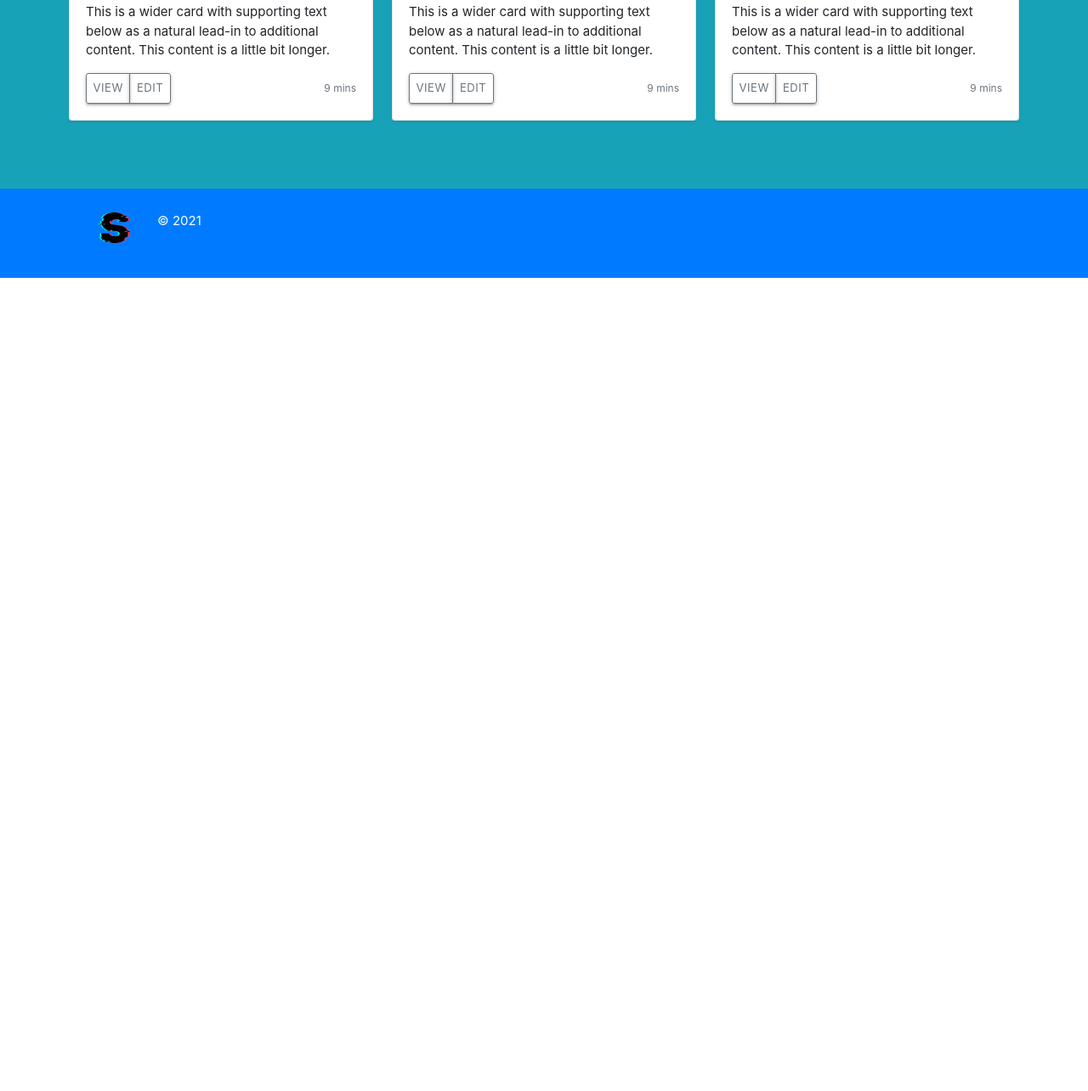
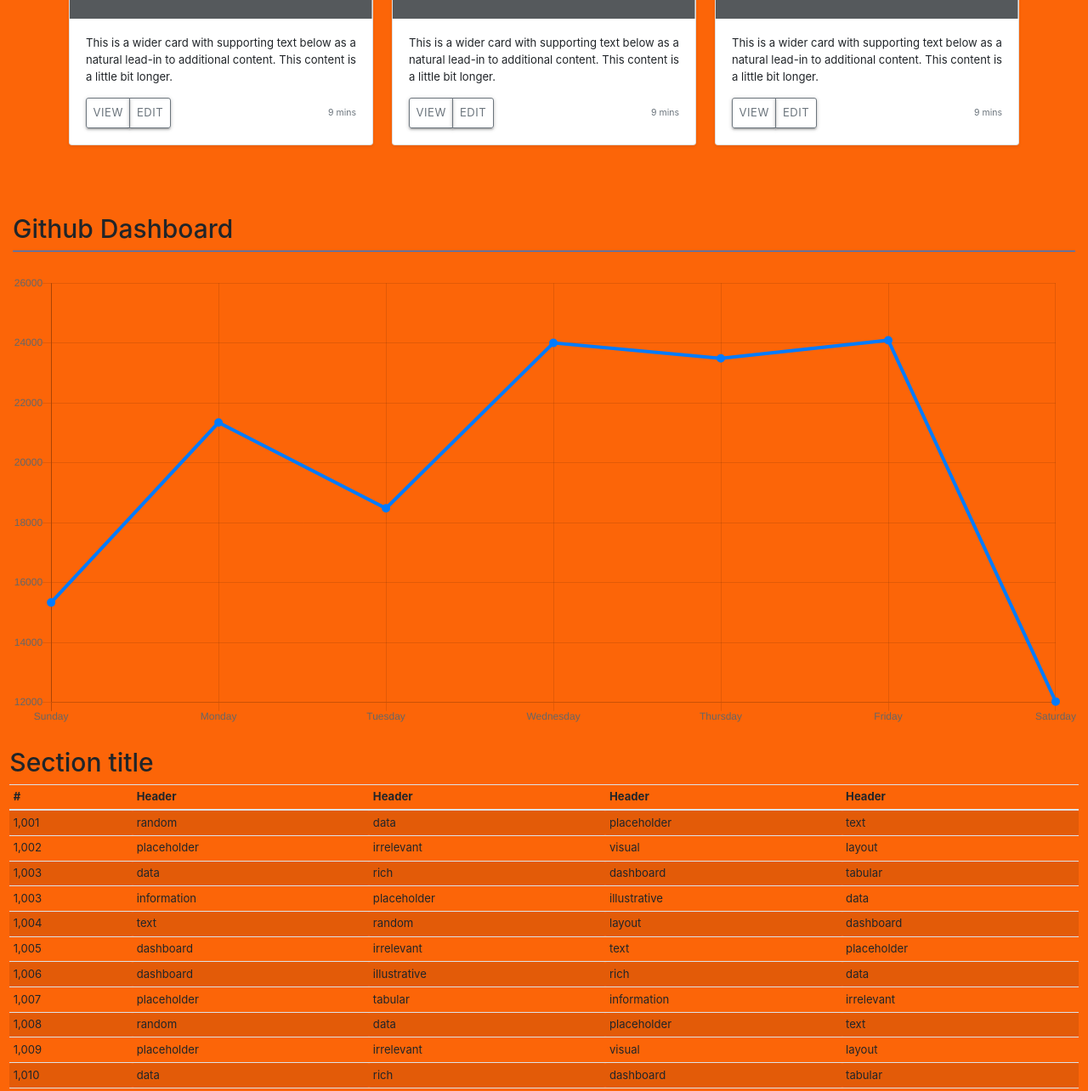
Before and after one commit to Saliim17/Saliim17.github.io, a plain HTML site: page index.html in a window 1280 px wide. Shown: the part 1516-2800 px from the top of the page at 85% size. Before the commit the page ends 1843 px from the top, so only its background shows below. Drawn offline with nearby package versions, Linux system fonts and the light colour scheme.

Commit message:
improve color combination

```diff
--- a/index.html
+++ b/index.html
@@ -47,6 +47,7 @@
     <!-- Custom styles for this template -->
     <link href="css/headers.css" rel="stylesheet">
     <link href="css/footers.css" rel="stylesheet">
+    <link href="css/dashboard.css" rel="stylesheet">
   </head>
   <body>
     <a id="up"></a>
@@ -122,9 +123,9 @@
     </div>
   </header>
 </main>
-<div class="bg-info">
+<div style="background-color:#fc6508;">
   <div class="container px-4 py-5" id="custom-cards">
-    <h2 class="pb-2 border-bottom">What to see</h2>
+    <h2 class="pb-2 border-bottom border-primary">What to see</h2>
 
     <div class="row row-cols-1 row-cols-lg-3 align-items-stretch g-4 py-5">
       <div class="col">
@@ -177,7 +178,7 @@
         <div class="card card-cover h-100 overflow-hidden text-white bg-dark rounded-5 shadow-lg" style="background-image: url('rss/external-content.duckduckgo.com.png');">
           <div class="d-flex flex-column h-100 p-5 pb-3 text-white text-shadow-1">
             <h2 class="pt-5 mt-5 mb-4 display-6 lh-1 fw-bold text-success">Latest University Practices</h2>
-              <a href="https://github.com/Saliim17/Java-Practices" target="_blank" class="btn btn-primary stretched-link btn-success">Latest University Practices</a>
+              <a href="https://github.com/Saliim17/Java-Practices" target="_blank" class="btn btn-primary stretched-link btn-success">JAVA Practices</a>
 
             <ul class="d-flex list-unstyled mt-auto">
               <li class="me-auto">
@@ -198,9 +199,9 @@
     </div>
   </div>
 
-  <div class="album py-5 bg-info">
+  <div class="album py-5" style="background-color:#fc6508;">
     <div class="container ">
-
+      <h2 class="pb-2 border-bottom border-primary">Repositories</h2>
       <div class="row row-cols-1 row-cols-sm-2 row-cols-md-3 g-3">
         <div class="col">
           <div class="card shadow-sm">
@@ -306,6 +307,143 @@
       </div>
     </div>
   </div>
+  <div class="container-fluid">
+    <h2 class="pb-2 border-bottom border-primary">Github Dashboard</h2>
+    <div class="row">
+      <main class="">
+        <canvas class="my-4 w-100" id="myChart" width="900" height="380"></canvas>
+
+        <h2>Section title</h2>
+        <div class="table-responsive">
+          <table class="table table-striped table-sm">
+            <thead>
+              <tr>
+                <th scope="col">#</th>
+                <th scope="col">Header</th>
+                <th scope="col">Header</th>
+                <th scope="col">Header</th>
+                <th scope="col">Header</th>
+              </tr>
+            </thead>
+            <tbody>
+              <tr>
+                <td>1,001</td>
+                <td>random</td>
+                <td>data</td>
+                <td>placeholder</td>
+                <td>text</td>
+              </tr>
+              <tr>
+                <td>1,002</td>
+                <td>placeholder</td>
+                <td>irrelevant</td>
+                <td>visual</td>
+                <td>layout</td>
+              </tr>
+              <tr>
+                <td>1,003</td>
+                <td>data</td>
+                <td>rich</td>
+                <td>dashboard</td>
+                <td>tabular</td>
+              </tr>
+              <tr>
+                <td>1,003</td>
+                <td>information</td>
+                <td>placeholder</td>
+                <td>illustrative</td>
+                <td>data</td>
+              </tr>
+              <tr>
+                <td>1,004</td>
+                <td>text</td>
+                <td>random</td>
+                <td>layout</td>
+                <td>dashboard</td>
+              </tr>
+              <tr>
+                <td>1,005</td>
+                <td>dashboard</td>
+                <td>irrelevant</td>
+                <td>text</td>
+                <td>placeholder</td>
+              </tr>
+              <tr>
+                <td>1,006</td>
+                <td>dashboard</td>
+                <td>illustrative</td>
+                <td>rich</td>
+                <td>data</td>
+              </tr>
+              <tr>
+                <td>1,007</td>
+                <td>placeholder</td>
+                <td>tabular</td>
+                <td>information</td>
+                <td>irrelevant</td>
+              </tr>
+              <tr>
+                <td>1,008</td>
+                <td>random</td>
+                <td>data</td>
+                <td>placeholder</td>
+                <td>text</td>
+              </tr>
+              <tr>
+                <td>1,009</td>
+                <td>placeholder</td>
+                <td>irrelevant</td>
+                <td>visual</td>
+                <td>layout</td>
+              </tr>
+              <tr>
+                <td>1,010</td>
+                <td>data</td>
+                <td>rich</td>
+                <td>dashboard</td>
+                <td>tabular</td>
+              </tr>
+              <tr>
+                <td>1,011</td>
+                <td>information</td>
+                <td>placeholder</td>
+                <td>illustrative</td>
+                <td>data</td>
+              </tr>
+              <tr>
+                <td>1,012</td>
+                <td>text</td>
+                <td>placeholder</td>
+                <td>layout</td>
+                <td>dashboard</td>
+              </tr>
+              <tr>
+                <td>1,013</td>
+                <td>dashboard</td>
+                <td>irrelevant</td>
+                <td>text</td>
+                <td>visual</td>
+              </tr>
+              <tr>
+                <td>1,014</td>
+                <td>dashboard</td>
+                <td>illustrative</td>
+                <td>rich</td>
+                <td>data</td>
+              </tr>
+              <tr>
+                <td>1,015</td>
+                <td>random</td>
+                <td>tabular</td>
+                <td>information</td>
+                <td>text</td>
+              </tr>
+            </tbody>
+          </table>
+        </div>
+      </main>
+    </div>
+  </div>
 </div>
 <div class="bg-primary">
   <div class="container bg-primary">
@@ -327,8 +465,8 @@
     </div>
   </div>
 </div>
-    <script src="js/scripts.js"></script>
     <script src="https://cdnjs.cloudflare.com/ajax/libs/jquery/3.3.1/jquery.min.js"></script>
-
+    <script src="assets/dist/js/bootstrap.bundle.min.js"></script>
+    <script src="https://cdn.jsdelivr.net/npm/feather-icons@4.28.0/dist/feather.min.js" integrity="sha384-uO3SXW5IuS1ZpFPKugNNWqTZRRglnUJK6UAZ/gxOX80nxEkN9NcGZTftn6RzhGWE" crossorigin="anonymous"></script><script src="https://cdn.jsdelivr.net/npm/chart.js@2.9.4/dist/Chart.min.js" integrity="sha384-zNy6FEbO50N+Cg5wap8IKA4M/ZnLJgzc6w2NqACZaK0u0FXfOWRRJOnQtpZun8ha" crossorigin="anonymous"></script><script src="js/dashboard.js"></script>
   </body>
 </html>
```
Also changed, not shown: js/scripts.js (deleted), 1 other file.
